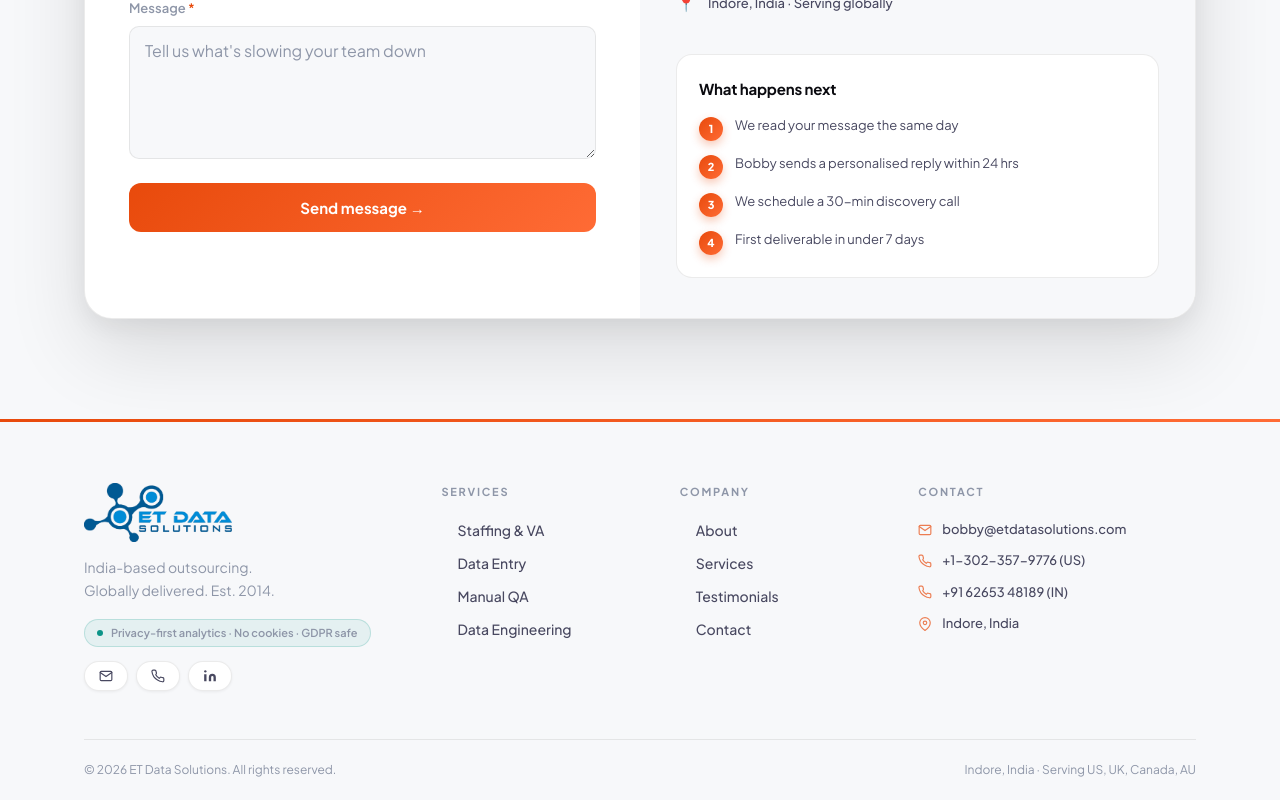
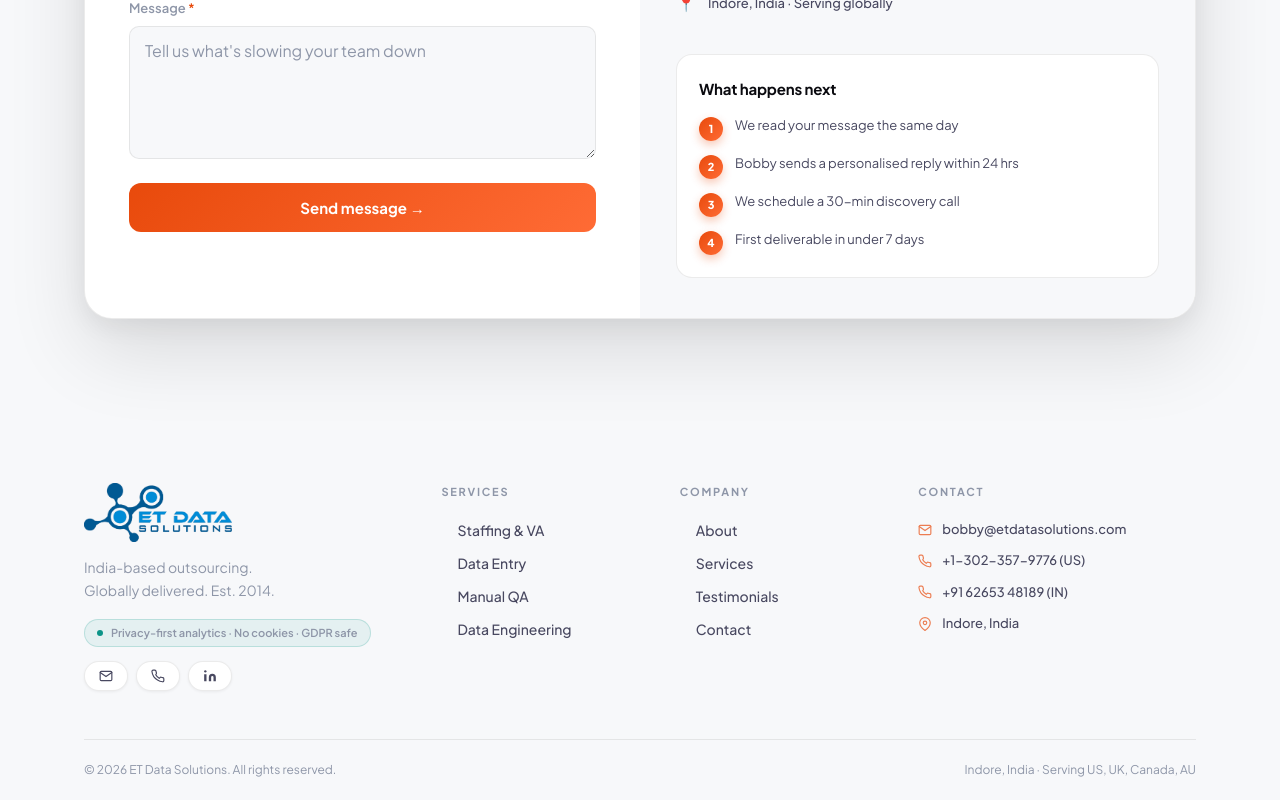
Before and after one commit to gaurangg123/etdatasolutions, a Next.js app: page / in a window 1280 px wide. Shown: the part 8275-9075 px from the top of the page. Built offline with nearby package versions, Linux system fonts and the light colour scheme.

Commit message:
footer update
footer fix

```diff
--- a/components/layout/Footer.module.css
+++ b/components/layout/Footer.module.css
@@ -1,8 +1,4 @@
 .footer { position: relative; padding: 64px 0 0; background: var(--bg2); }
-.footer::before {
-  content: ''; position: absolute; top: 0; left: 0; right: 0; height: 3px;
-  background: var(--or-grad);
-}
 
 /* iPad fix: 2-col at 900px instead of 4-col crushing */
 .main { display: grid; grid-template-columns: 1.6fr 1fr 1fr 1.4fr; gap: 40px; padding-bottom: 48px; }
```
